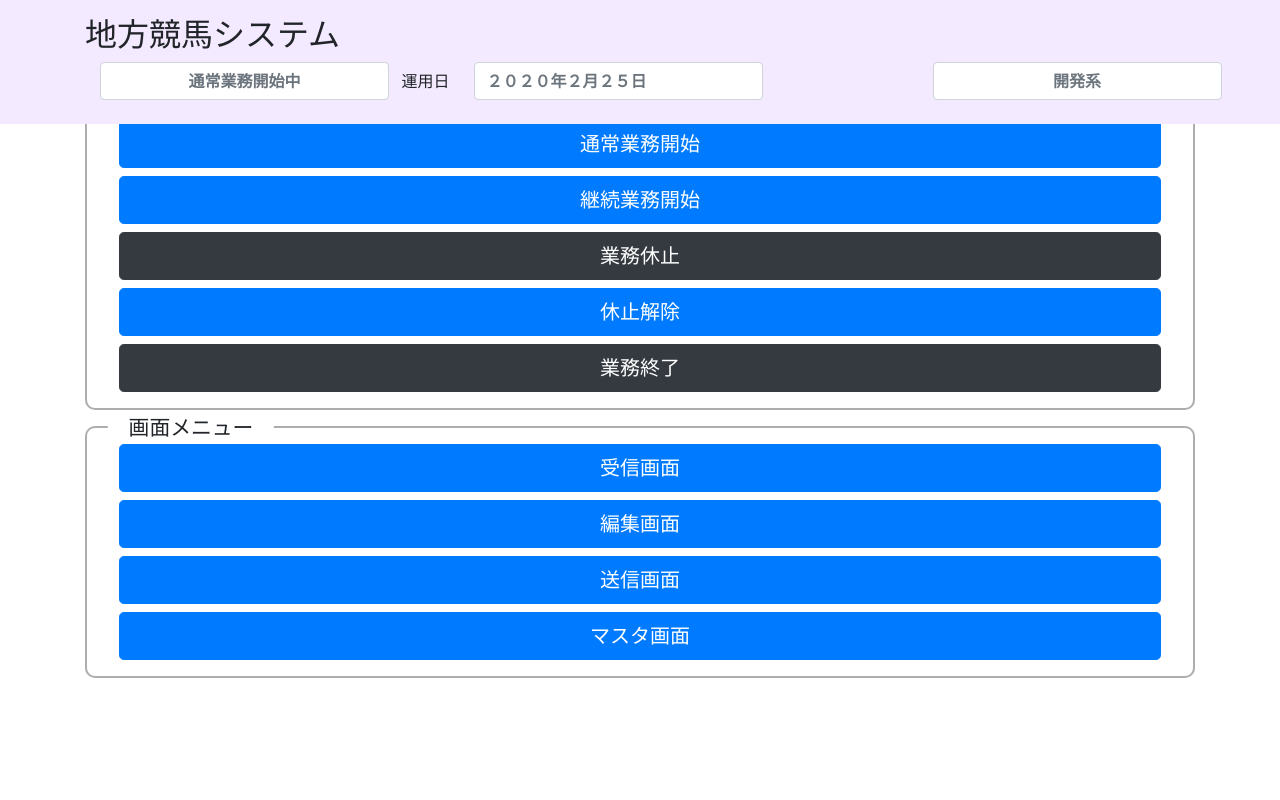
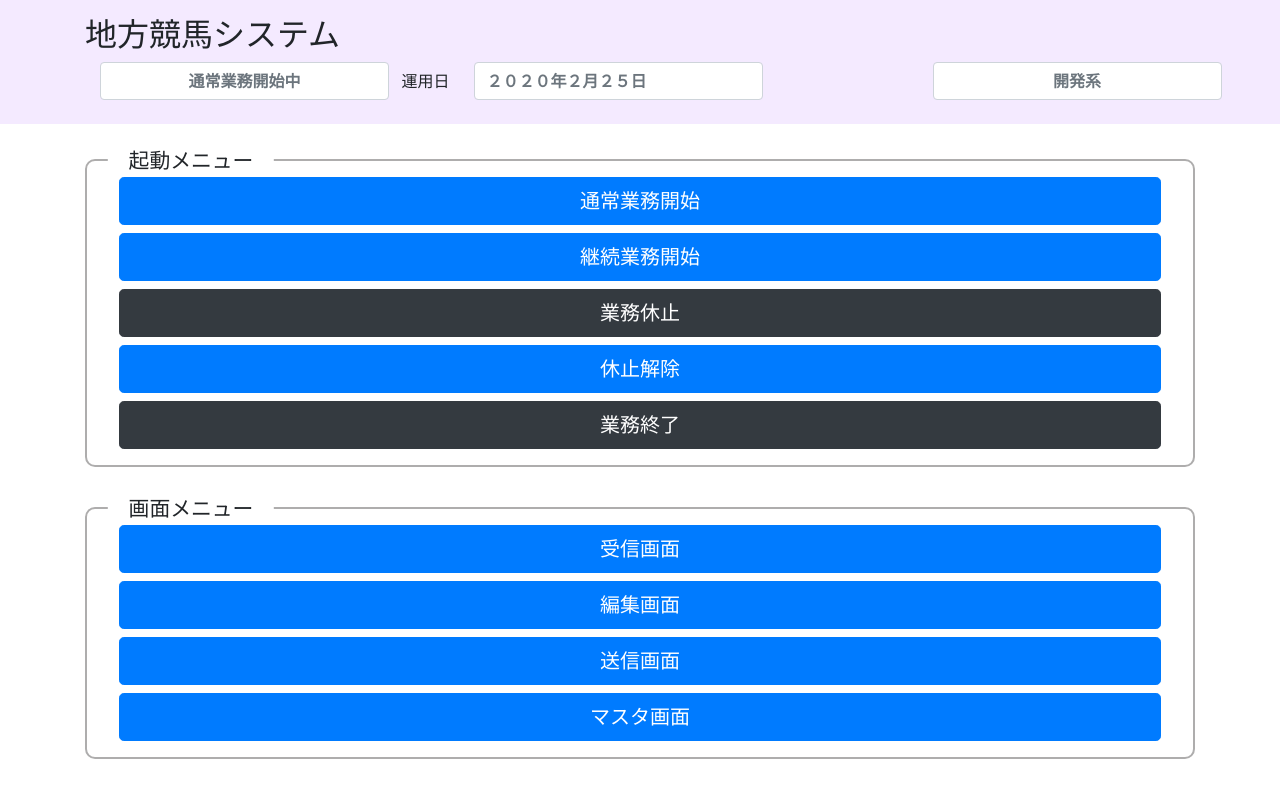
Before and after one commit to katsuyanagashima/prj_sports, a Django app: page /app_ckeiba/ in a window 1280 px wide. Run offline with Django 3.2, Linux system fonts and the light colour scheme; some libraries are stand-ins or nearby versions.

Commit message:
地方競馬のメイン画面を修正

```diff
--- a/app_ckeiba/templates/app_ckeiba/base.html
+++ b/app_ckeiba/templates/app_ckeiba/base.html
@@ -18,10 +18,12 @@
     {% block navbar %}
     {% include 'app_ckeiba/navbar.html' %}
     {% endblock %}
-    <div class="maincontents">
+
+   <hr/>
+   <div class="maincontents">
         {% block content %}
         {% endblock %}
-    </div>
+   </div>
     <!-- Optional JavaScript -->
     <!-- jQuery first, then Popper.js, then Bootstrap JS -->
     <script src="https://code.jquery.com/jquery-3.3.1.slim.min.js" integrity="sha384-q8i/X+965DzO0rT7abK41JStQIAqVgRVzpbzo5smXKp4YfRvH+8abtTE1Pi6jizo" crossorigin="anonymous"></script>
--- a/app_ckeiba/templates/app_ckeiba/index.html
+++ b/app_ckeiba/templates/app_ckeiba/index.html
@@ -2,6 +2,7 @@
 
 {% block content %}
 
+<!-- スクリプトは後日STATICに移動させる -->
 <script>
     function stdisp(stno){
         if(stno == 01){
@@ -17,13 +18,12 @@
           }
     }
 </script>
-
-
 <div class="container-fluid">
     <div class="page-header text-center">
         <h2>地方競馬メインメニュー</h2>
     </div>
     <div class="container">
+        <br/>
         <div class="caption_box">
             <h1 class="caption">起動メニュー</h1>
             <button type="button" id="status01" class="btn btn-primary btn-lg btn-block" onClick="stdisp(01);">通常業務開始</button>
@@ -32,6 +32,7 @@
             <button type="button" id="status04" class="btn btn-primary btn-lg btn-block" onClick="stdisp(04);">休止解除</button>
             <button type="button" id="status05" class="btn btn-dark btn-lg btn-block" onClick="stdisp(05);">業務終了</button>
         </div>
+        <br/>
         <div class="caption_box">
             <h1 class="caption">画面メニュー</h1>
             <button type="button" class="btn btn-primary btn-lg btn-block">受信画面</button>
```
